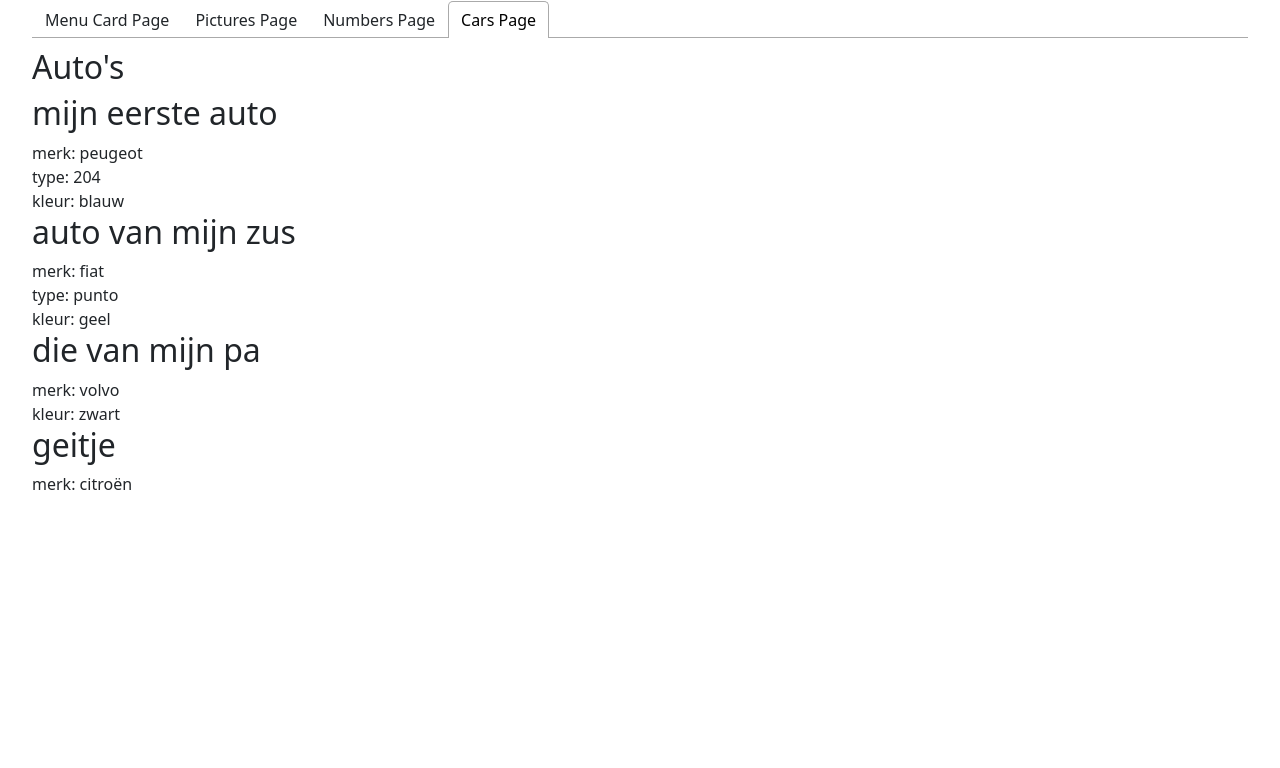
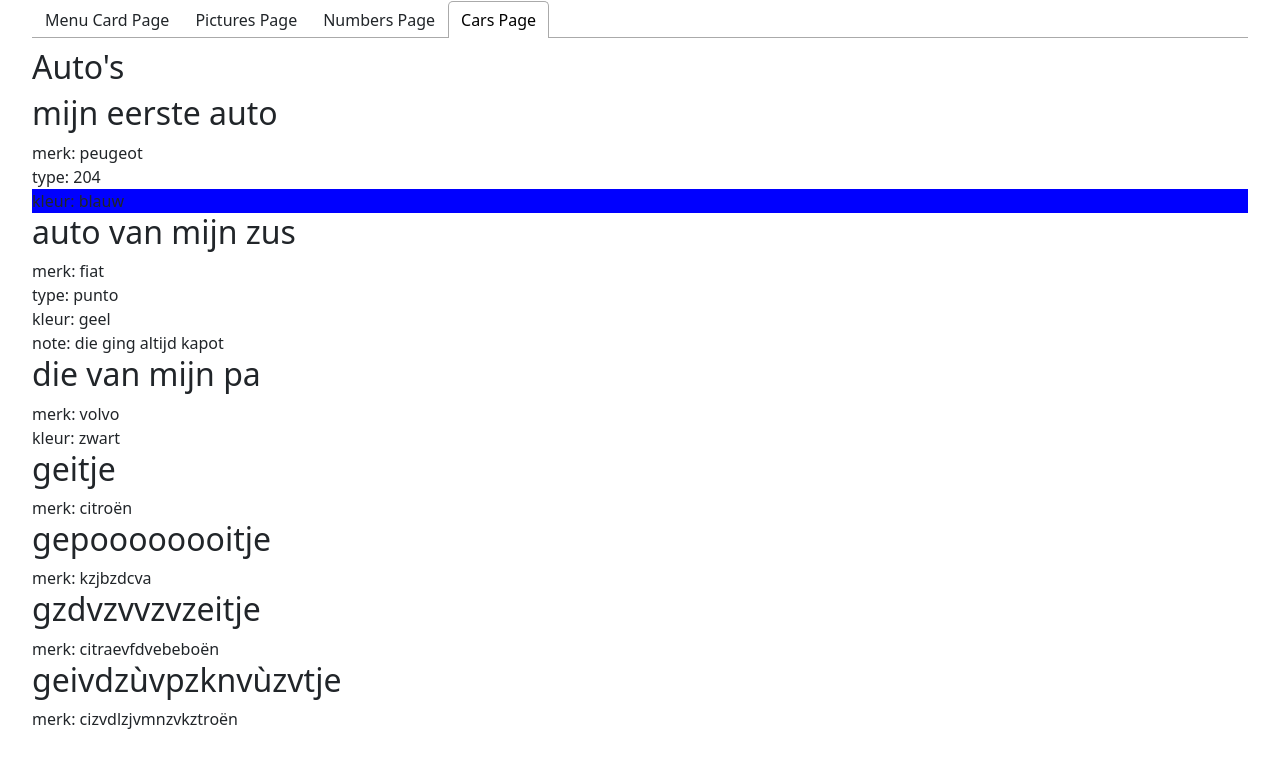
Before and after one commit to Jitse2003/dynamic_oefeningen, a React (Create React App) app: page / in a window 1280 px wide. Both pictures are taken after a click on the tab "Cars Page". Shown: the top 768 px of the page. Built offline with nearby package versions, Linux system fonts and the light colour scheme.

Commit message:
Excercise 3.4

```diff
--- a/src/components/Cars.js
+++ b/src/components/Cars.js
@@ -6,7 +6,7 @@ export function Cars(props) {
     return <div>
         <h2>{title}</h2>
         <div>
-            {cars.map(c => <Car car = {c}/>)}
+            {cars.map(c => <Car car={c}/>)}
         </div>
     </div>;
 
@@ -18,9 +18,8 @@ function Car(props) {
     return <div>
         <h2>{car.name}</h2>
         <div>{car.brand ? "merk: " + car.brand : ""}</div>
-        <div>{car.type ? "type: " +  car.type : ""}</div>
-        <div>{car.color ? "kleur: " +  car.color : ""}</div>
-
-
+        <div>{car.type ? "type: " + car.type : ""}</div>
+        {<div style={{backgroundColor: car.color === "blauw" ? "blue" : ""}}>{car.color ? "kleur: " + car.color : ""}</div>}
+        <div>{car.note ? "note: " + car.note : ""}</div>
     </div>;
 }
--- a/src/data/data.js
+++ b/src/data/data.js
@@ -23,7 +23,11 @@ export const CAR_DATA = [
         brand: "fiat",
         type: "punto",
         color: "geel",
+        note: "die ging altijd kapot"
     },
     {id: 3, name: "die van mijn pa", brand: "volvo", color: "zwart"},
     {id: 4, name: "geitje", brand: "citroën",},
+    {id: 5, name: "gepoooooooitje", brand: "kzjbzdcva",},
+    {id: 6, name: "gzdvzvvzvzeitje", brand: "citraevfdvebeboën",},
+    {id: 7, name: "geivdzùvpzknvùzvtje", brand: "cizvdlzjvmnzvkztroën",},
 ];
```
